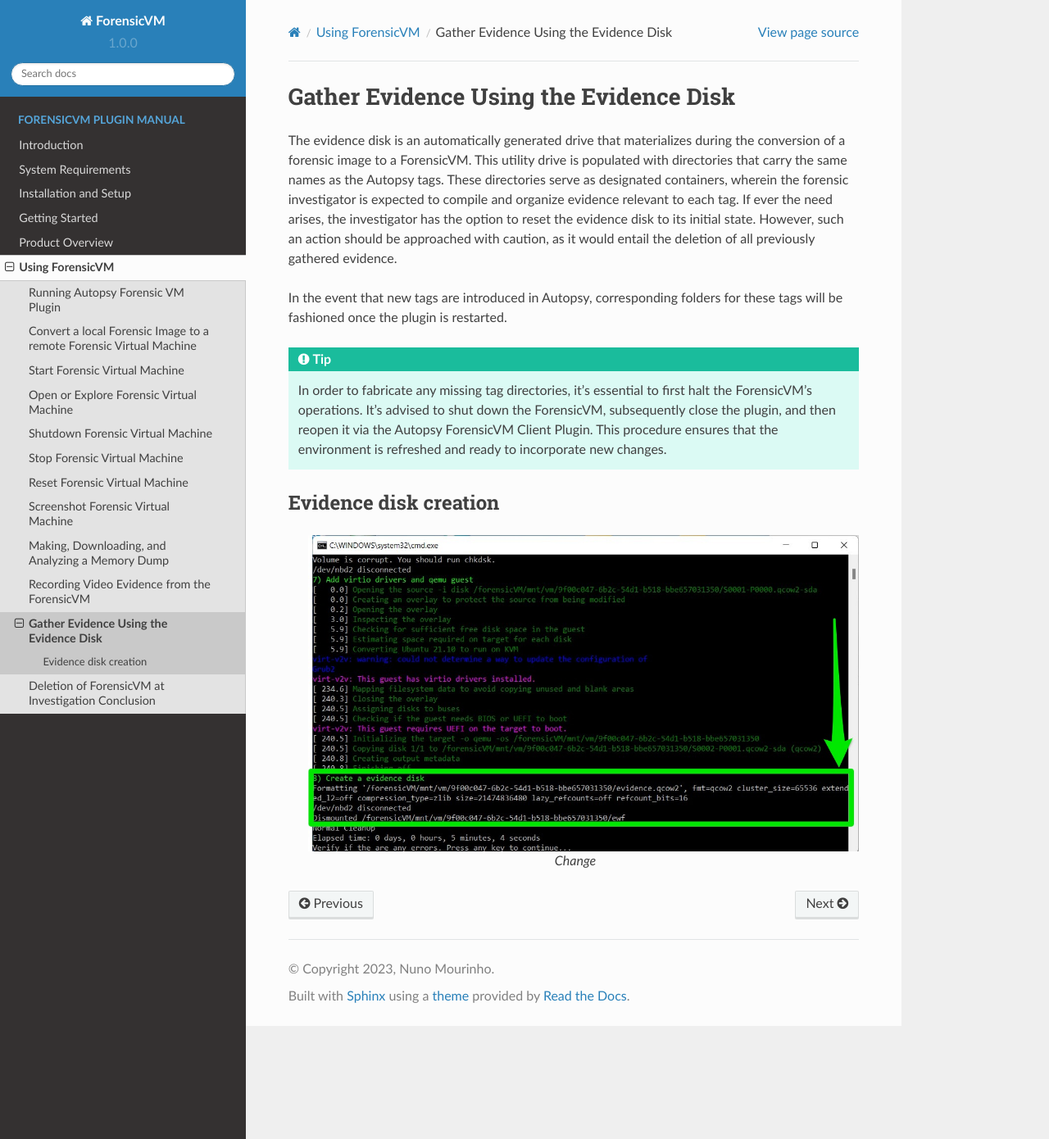
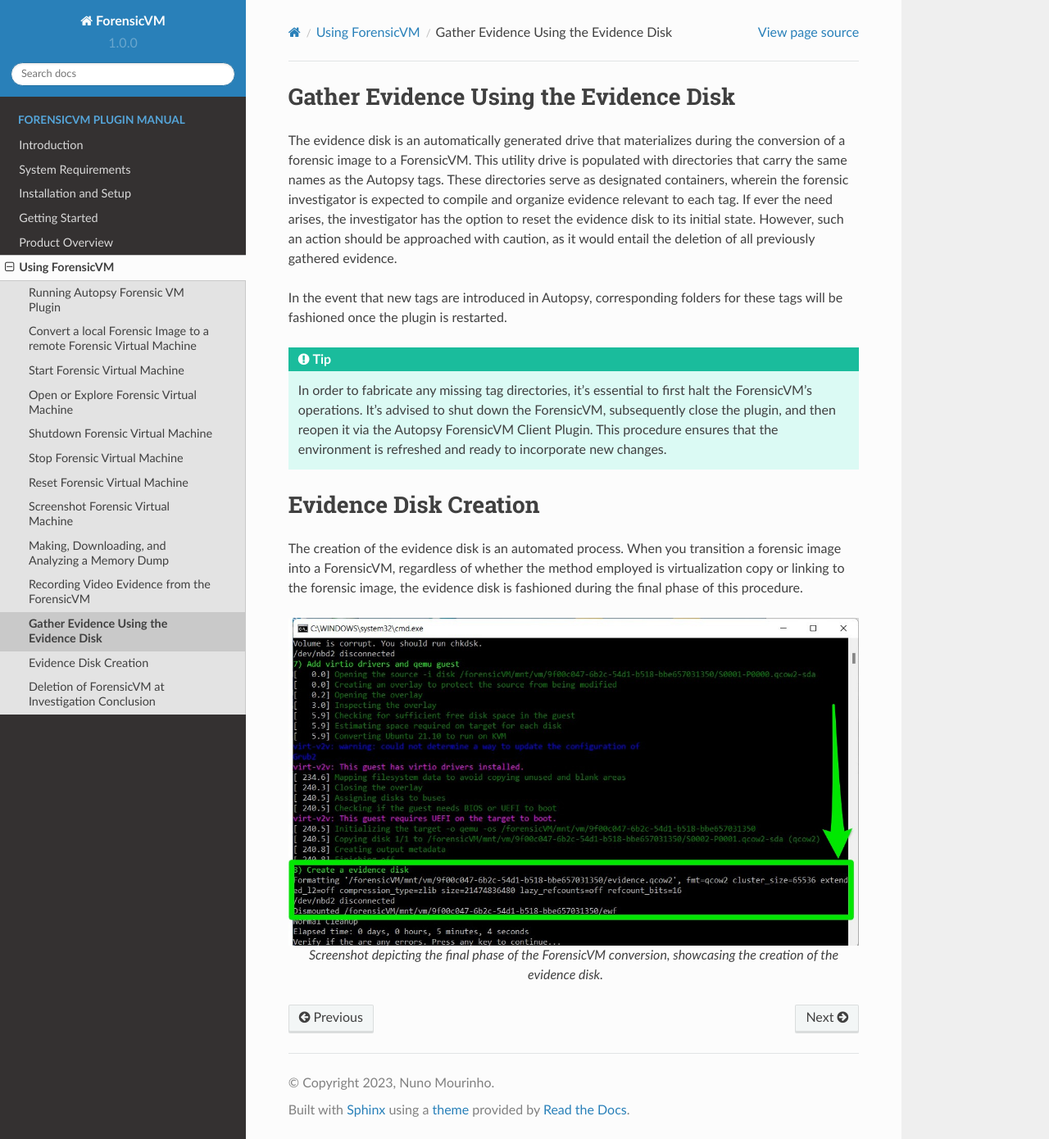
Before and after one commit to nunomourinho/forensicVmAutopsyUserManual, a Sphinx documentation site: the page built from docs/user/evidence_disk.rst, in a window 1280 px wide and 1390 px high. Shown: the whole window at 82% size. Built offline with Sphinx 7.4.7 and the Read the Docs theme 2.0.0, drawn with Linux system fonts in a browser that asks for light colours; pages that are not in the unit, such as notebooks, are missing from menus.

Commit message:
Update evidence_disk.rst

```diff
--- a/docs/user/evidence_disk.rst
+++ b/docs/user/evidence_disk.rst
@@ -9,11 +9,13 @@
    In order to fabricate any missing tag directories, it's essential to first halt the ForensicVM's operations. It's advised to shut down the ForensicVM, subsequently close the plugin, and then reopen it via the Autopsy ForensicVM Client Plugin. This procedure ensures that the environment is refreshed and ready to incorporate new changes.
 
 
-Evidence disk creation
------------------------
+Evidence Disk Creation
+======================
 
-   .. figure:: img/evidence_disk_0001.jpg
-      :alt: Change
-      :align: center
+The creation of the evidence disk is an automated process. When you transition a forensic image into a ForensicVM, regardless of whether the method employed is virtualization copy or linking to the forensic image, the evidence disk is fashioned during the final phase of this procedure.
 
-      Change
+.. figure:: img/evidence_disk_0001.jpg
+   :alt: Evidence Disk Creation Process
+   :align: center
+
+   Screenshot depicting the final phase of the ForensicVM conversion, showcasing the creation of the evidence disk.
```
